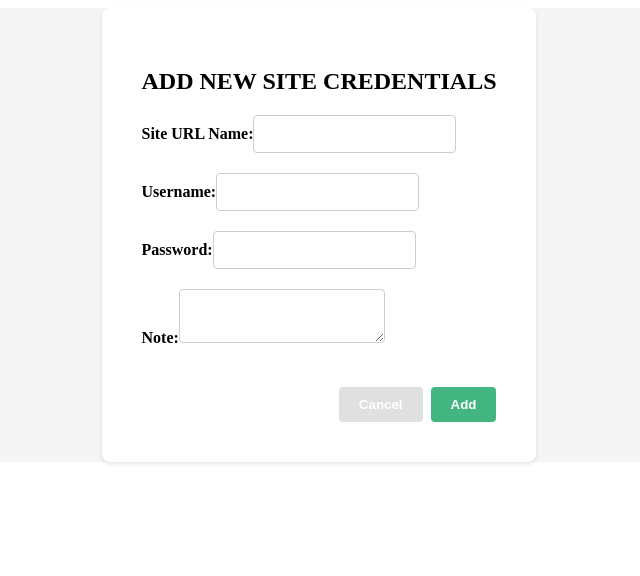
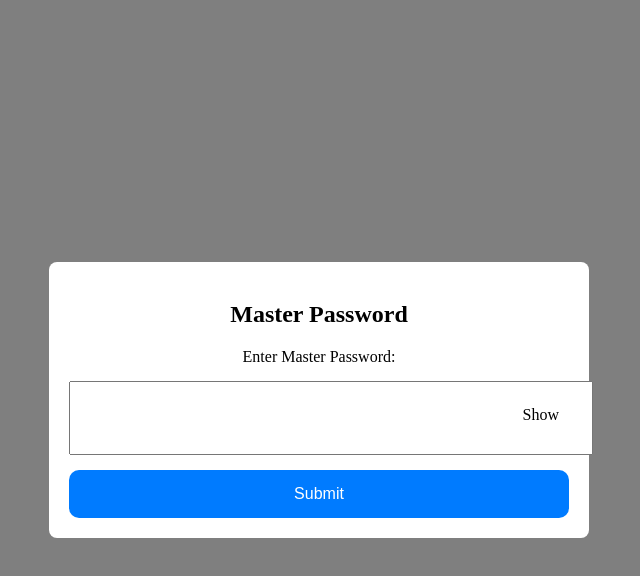
Before and after one commit to itscsp/wp-plugin-password-manager, a React app: page / in a window 1280 px wide. Shown: the top 576 px of the page, without its empty margins (321-961 px from the left). Built offline with nearby package versions, Linux system fonts and the light colour scheme; the HTML template or start-up script is replaced by a standard one.

Commit message:
Master password changes

```diff
--- a/src/Components/Dashboard.js
+++ b/src/Components/Dashboard.js
@@ -7,7 +7,7 @@ const Dashboard = () => {
   const [username, setUsername] = useState('');
   const [password, setPassword] = useState('');
   const [note, setNote] = useState('');
-  const [showMasterPasswordPopup, setShowMasterPasswordPopup] = useState(false);
+  const [showMasterPasswordPopup, setShowMasterPasswordPopup] = useState(true);
 
   const handleSubmit = (e) => {
     e.preventDefault();
@@ -29,6 +29,14 @@ const Dashboard = () => {
 
   return (
     <Container>
+      {showMasterPasswordPopup && (
+        <Overlay>
+          <Popup>
+            <MasterPassword onSubmit={handleMasterPasswordSubmit} />
+          </Popup>
+        </Overlay>
+      )}
+      {!showMasterPasswordPopup && (
         <FormContainer>
           <FormHeader>ADD NEW SITE CREDENTIALS</FormHeader>
           <Form onSubmit={handleSubmit}>
@@ -78,14 +86,9 @@ const Dashboard = () => {
             </ButtonContainer>
           </Form>
         </FormContainer>
+      )}
 
-      {showMasterPasswordPopup && (
-        <Overlay>
-          <Popup>
-            <MasterPassword onSubmit={handleMasterPasswordSubmit} />
-          </Popup>
-        </Overlay>
-      )}
+
     </Container>
   );
 };
@@ -98,7 +101,6 @@ const Container = styled.div`
   display: flex;
   justify-content: center;
   align-items: center;
-  background-color: #f5f5f5;
 `;
 
 const FormContainer = styled.div`
@@ -134,6 +136,7 @@ const Input = styled.input`
   border-radius: 4px;
   font-size: 14px;
 `;
+
 
 const TextArea = styled.textarea`
   padding: 10px;
@@ -192,4 +195,5 @@ const Popup = styled.div`
   background-color: #fff;
   padding: 20px;
   border-radius: 8px;
+  width:500px;
 `;
--- a/src/Components/MasterPassword.js
+++ b/src/Components/MasterPassword.js
@@ -1,33 +1,132 @@
 import React, { useState } from 'react';
+import styled from 'styled-components';
 
 const MasterPassword = ({ onSubmit }) => {
   const [masterPassword, setMasterPassword] = useState('');
 
+  const [showPassword, setShowPassword] = useState(false);
+  const [error, setError] = useState('');
+
   const handleSubmit = (e) => {
     e.preventDefault();
+    if (validatePassword()) {
       onSubmit(masterPassword);
+      setError('');
+    }
   };
 
+  const validatePassword = () => {
+    console.log(masterPassword.length)
+    if (masterPassword.length > 6) {
+      setError('Password must be 6 characters or less.');
+      return false;
+    }
+    if (!/^\d+$/.test(masterPassword)) {
+      setError('Password must contain only numbers.');
+      return false;
+    }
+    return true;
+  };
+
+  const togglePasswordVisibility = () => {
+    setShowPassword(!showPassword);
+  };
+
+
   return (
-    <div>
-      <h2>Master Password</h2>
-      <form onSubmit={handleSubmit}>
-        <div>
-          <label htmlFor="masterPassword">Enter Master Password:</label>
-          <input
-            type="password"
+    <Container>
+      <Title>Master Password</Title>
+      <Form onSubmit={handleSubmit}>
+        <FormGroup>
+          <InputLabel htmlFor="masterPassword">Enter Master Password:</InputLabel>
+          <MasterPasswordWrapper>
+            <Input
+              type={showPassword ? 'text' : 'password'}
               id="masterPassword"
               value={masterPassword}
               onChange={(e) => setMasterPassword(e.target.value)}
               required
             />
-        </div>
-        <div>
-          <button type="submit">Submit</button>
-        </div>
-      </form>
-    </div>
+            <PasswordToggle onClick={togglePasswordVisibility}>
+              {showPassword ? 'Hide' : 'Show'}
+            </PasswordToggle>
+          </MasterPasswordWrapper>
+        </FormGroup>
+        {error && <ErrorLabel>{error}</ErrorLabel>}
+        <SubmitButton type="submit">Submit</SubmitButton>
+      </Form>
+    </Container>
   );
 };
 
 export default MasterPassword;
+
+const Container = styled.div`
+  text-align: center;
+  max-width:500px;
+`;
+
+const Title = styled.h2`
+  margin-bottom: 20px;
+`;
+
+const Form = styled.form`
+  display: flex;
+  flex-direction: column;
+  align-items: center;
+   gap: 15px;
+
+`;
+
+const FormGroup = styled.div`
+  display: flex;
+  flex-direction: column;
+  gap: 15px;
+  width:100%;
+  `;
+
+const MasterPasswordWrapper = styled.div`
+  position: relative;
+`;
+
+const InputLabel = styled.label`
+  font-size: 16px;
+`;
+
+const Input = styled.input`
+  padding: 10px;
+  font-size: 14px;
+  height:50px;
+  width:100%;
+`;
+
+
+const PasswordToggle = styled.span`
+  position: absolute;
+  right: 10px;
+  top: 45%;
+  transform: translateY(-50%);
+  cursor: pointer;
+`;
+
+const ErrorLabel = styled.span`
+  color: red;
+  font-size: 14px;
+  margin-top: 5px;
+`;
+
+const SubmitButton = styled.button`
+  displsay:block;
+  padding: 15px 20px;
+  background-color: #007bff;
+  color: #fff;
+  font-size: 16px;
+  border: none;
+  cursor: pointer;
+   width:100%;
+   border-radius:10px;
+
+  &:hover {
+    background-color: #0056b3;
+  }
+`;
```
Lines whose indentation alone changed are shown as unchanged.
